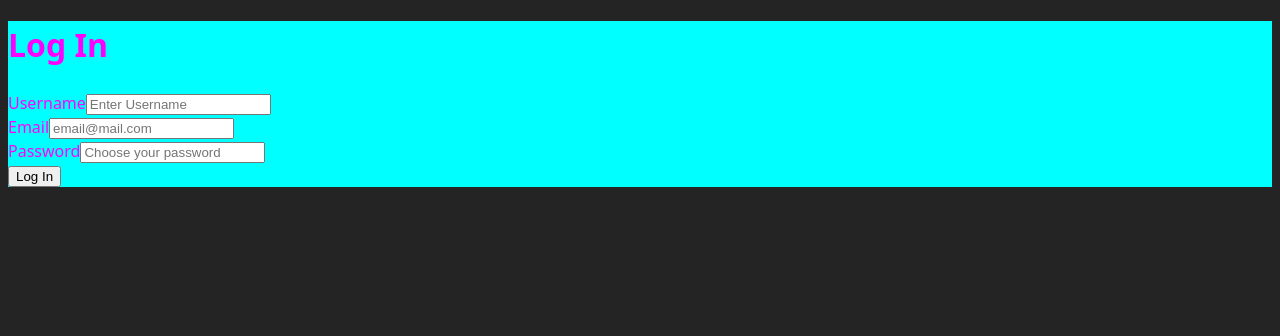
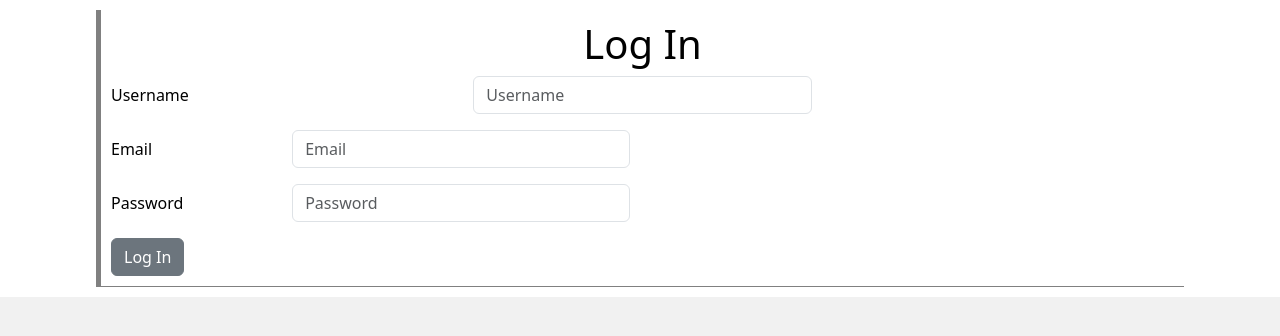
Before and after one commit to CDNunez/PokeMatch-Client, a React (Vite) app in the folder PokeMatch-Client/: page / in a window 1280 px wide. Shown: the top 336 px of the page. Built offline with nearby package versions, Linux system fonts and the light colour scheme.

Commit message:
reactstrap set up

```diff
--- a/PokeMatch-Client/src/components/Auth/LogIn.jsx
+++ b/PokeMatch-Client/src/components/Auth/LogIn.jsx
@@ -1,40 +1,51 @@
 import React from 'react';
-import { Button, Form, FormGroup, Input, Label } from 'reactstrap';
+import { Button, Col, Form, FormGroup, Input, Label, Row } from 'reactstrap';
 
 const formStyle = {
-  background: "cyan",
-  color:"magenta"
+  background: "#FFF",
+  borderBottom: "solid 0.5px",
+  borderLeft: "solid 5px",
+  borderColor:"gray",
+  color:"black",
+  padding:'10px',
+  margin:'10px auto',
+  width:"85vw"
 }
 
 function LogIn() {
   return (
     <React.Fragment>
       <Form style={formStyle}>
-        <h1>Log In</h1>
-        <FormGroup>
-          <Label>Username</Label>
+        <h1 style={{"textAlign":"center"}}>Log In</h1>
+        <FormGroup row>
+          <Label xs={4}>Username</Label>
+          <Col xs={4}>
           <Input
           id="exampleUsername"
           name="username"
-          placeholder='Enter Username'
-          type="text"
-          />
+          placeholder='Username'
+          type='text' />
+          </Col>
         </FormGroup>
-        <FormGroup>
-          <Label>Email</Label>
+        <FormGroup row>
+          <Label xs={2}>Email</Label>
+          <Col xs={4}>
           <Input
           id="exampleEmail"
           name="email"
-          placeholder='email@mail.com'
-          type='email'/>
+          placeholder='Email'
+          type='email' />
+          </Col>
         </FormGroup>
-        <FormGroup>
-          <Label>Password</Label>
+        <FormGroup row>
+          <Label xs={2}>Password</Label>
+          <Col xs={4}>
           <Input
           id="examplePassword"
           name="password"
-          placeholder='Choose your password'
-          type='password'/>
+          placeholder='Password'
+          type='password' />
+          </Col>
         </FormGroup>
         <Button>
           Log In
--- a/PokeMatch-Client/src/index.css
+++ b/PokeMatch-Client/src/index.css
@@ -3,25 +3,14 @@
   line-height: 1.5;
   font-weight: 400;
 
-  color-scheme: light dark;
-  color: rgba(255, 255, 255, 0.87);
-  background-color: #242424;
+  background-color: rgb(241, 241, 241);
 
   font-synthesis: none;
   text-rendering: optimizeLegibility;
   -webkit-font-smoothing: antialiased;
   -moz-osx-font-smoothing: grayscale;
 }
-/*
+
 body {
-  margin: 0;
-  display: flex;
-  place-items: center;
-  min-width: 320px;
-  min-height: 100vh;
+  display: grid;
 }
-
-h1 {
-  font-size: 3.2em;
-  line-height: 1.1;
-} */
--- a/PokeMatch-Client/src/main.jsx
+++ b/PokeMatch-Client/src/main.jsx
@@ -1,6 +1,7 @@
 import React from 'react'
 import ReactDOM from 'react-dom/client'
 import './index.css'
+import 'bootstrap/dist/css/bootstrap.min.css'
 import LogIn from './components/Auth/LogIn'
 
 ReactDOM.createRoot(document.getElementById('root')).render(
```
